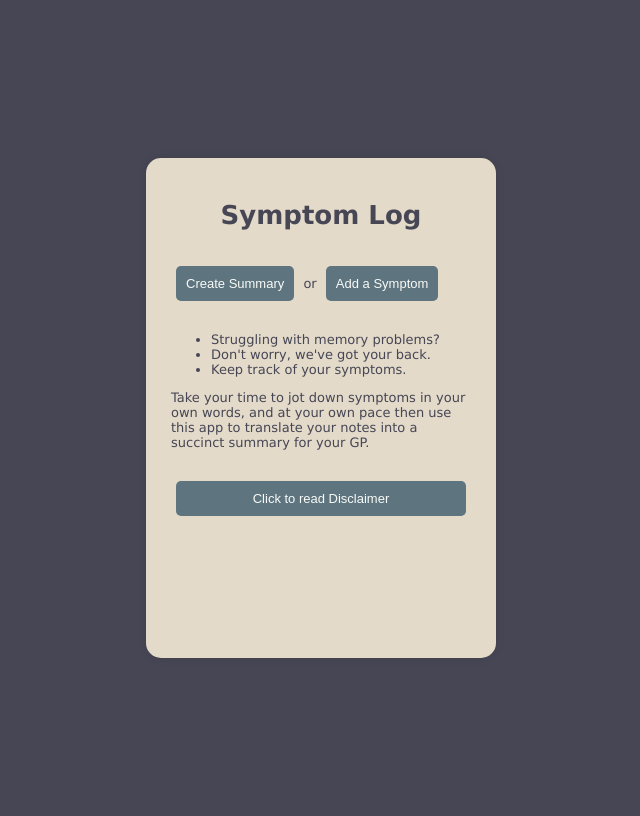
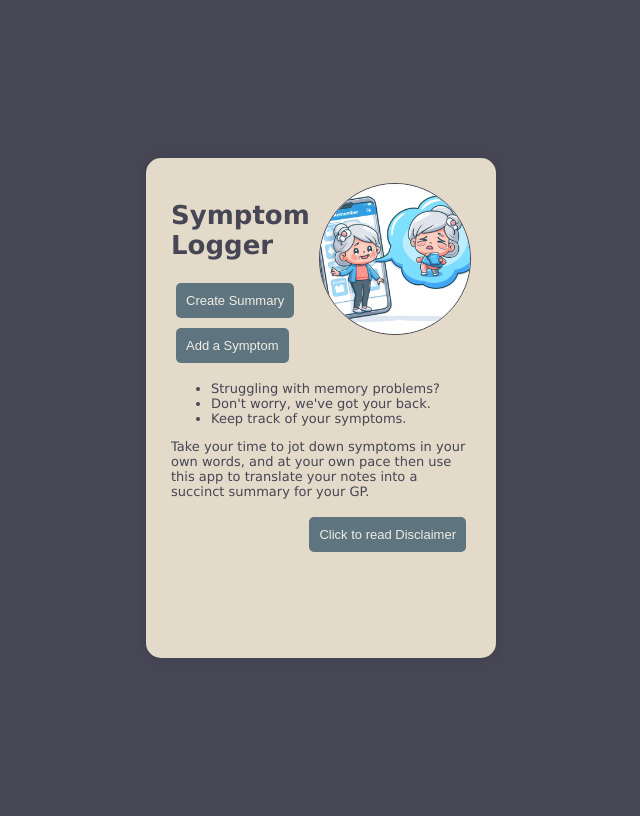
Before and after one commit to annwyl21/symptom_logger_ui, a Flask app: page / in a window 1280 px wide. Shown: the whole page, without its empty margins (319-959 px from the left). Run offline with Flask 3, Linux system fonts and the light colour scheme.

Commit message:
add image, add style classes to home page

```diff
--- a/application/static/styles/style.css
+++ b/application/static/styles/style.css
@@ -52,7 +52,7 @@ h1, h2, h3 {
 button, .button {
 	/* Styling the button */
 	background-color: var(--accent-color);
-    color: var(--primary-color);
+    color: var(--tertiary-color);
     border: none;
     padding: 10px;
     border-radius: 5px;
@@ -61,13 +61,30 @@ button, .button {
 }
 
 a:any-link {
-	color: var(--primary-color);
+	color: var(--tertiary-color);
 	text-decoration: none;
 }
 
 img {
 	width: 250px;
 	height: 185px;
+}
+
+.granny {
+	width: 150px;
+	height: 150px;
+	border-radius: 50%;
+	border: 1px solid var(--darker-color);
+}
+
+.title {
+	display: flex;
+	flex-direction: row;
+	justify-content: space-evenly;
+}
+
+.disclaimer {
+	align-self: flex-end;
 }
 
 /* Media query for tablet screens */
--- a/application/templates/index.html
+++ b/application/templates/index.html
@@ -2,19 +2,32 @@
 
 {% block main_content %}
 
-<h1>Symptom Log</h1>
-<p>
-<button><a href="./summary">Create Summary</a></button> or <button><a href="./add_symptom">Add a Symptom</a></button>
+<div class="title">
+    <div class="left">
+        <h1>Symptom Logger</h1>
+        <div>
+            <button><a href="./summary">Create Summary</a></button><br> <button><a href="./add_symptom">Add a Symptom</a></button>
+        </div>
+    </div>
 
+    <div class="right">
+        <img class="granny" src="{{ url_for('static', filename='images/granny.jpg') }}" alt="Granny using the Symptom Logger App">
+    </div>
+</div>
+
+<div class="main">
     <ul>
 
         <li>Struggling with memory problems?</li>
 		<li>Don't worry, we've got your back.</li>
 		<li>Keep track of your symptoms.</li>
     </ul>
-Take your time to jot down symptoms in your own words, and at your own pace then use this app to translate your notes into a succinct summary for your GP.</p>
+    <p>Take your time to jot down symptoms in your own words, and at your own pace then use this app to translate your notes into a succinct summary for your GP.</p>
+</div>
 
-<button id="disclaimer" type="button" onclick="disclaimer()">Click to read Disclaimer</button>
+<div class="disclaimer">
+    <button id="disclaimer" type="button" onclick="disclaimer()">Click to read Disclaimer</button>
+</div>
 
 <script src="{{ url_for('static', filename='scripts/disclaimer_script.js') }}"></script>
 
--- a/application/templates/summary.html
+++ b/application/templates/summary.html
@@ -10,6 +10,6 @@
 
 <img src="{{ bubbleplot_url }}" alt="Bubbleplot displaying a log of symptoms over time, bubble size is an indicator of pain">
 
-<p>Symptoms are displayed over time, pain intensity is represented by bubble size.</p>
+<p style="font-style: italic;">Symptoms are displayed over time, pain intensity is represented by bubble size.</p>
 
 {% endblock %}
```
Also changed, not shown: application/static/images/granny.jpg (added).
